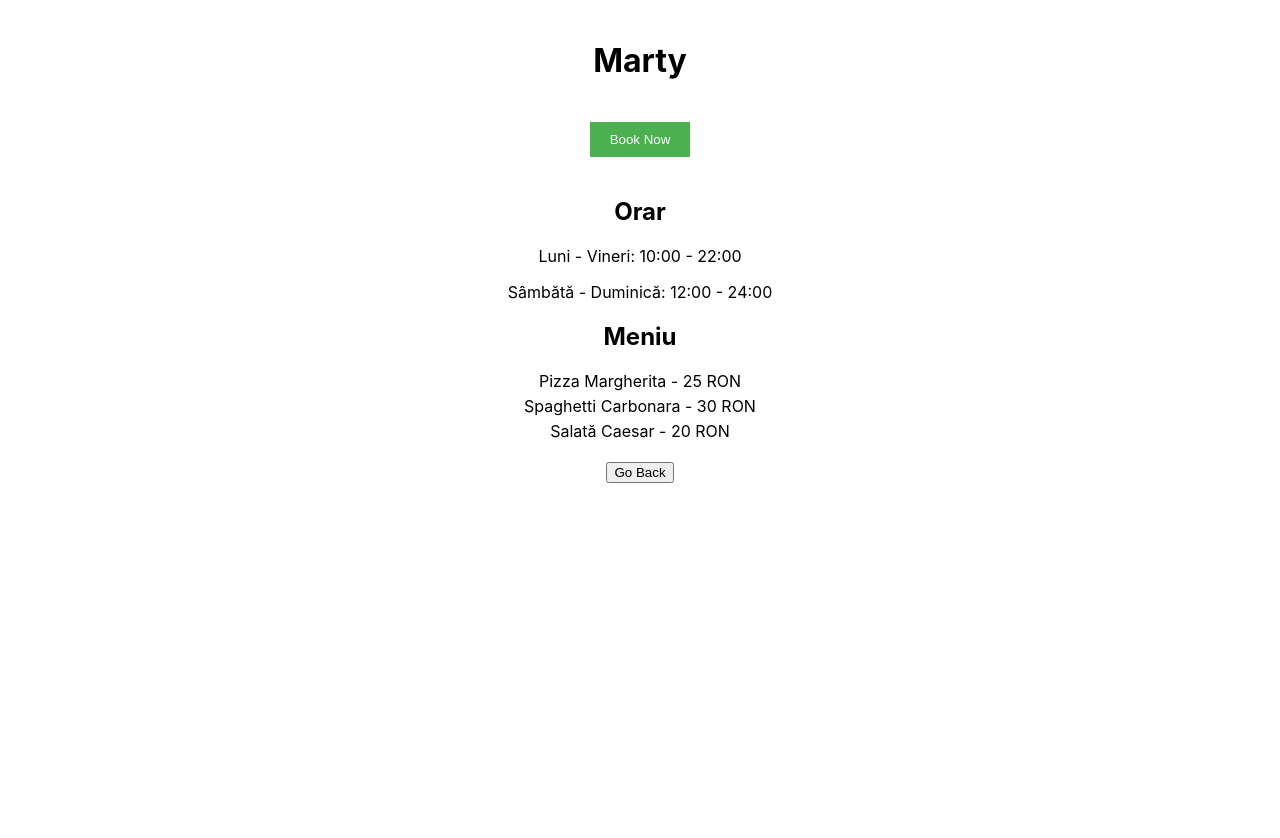
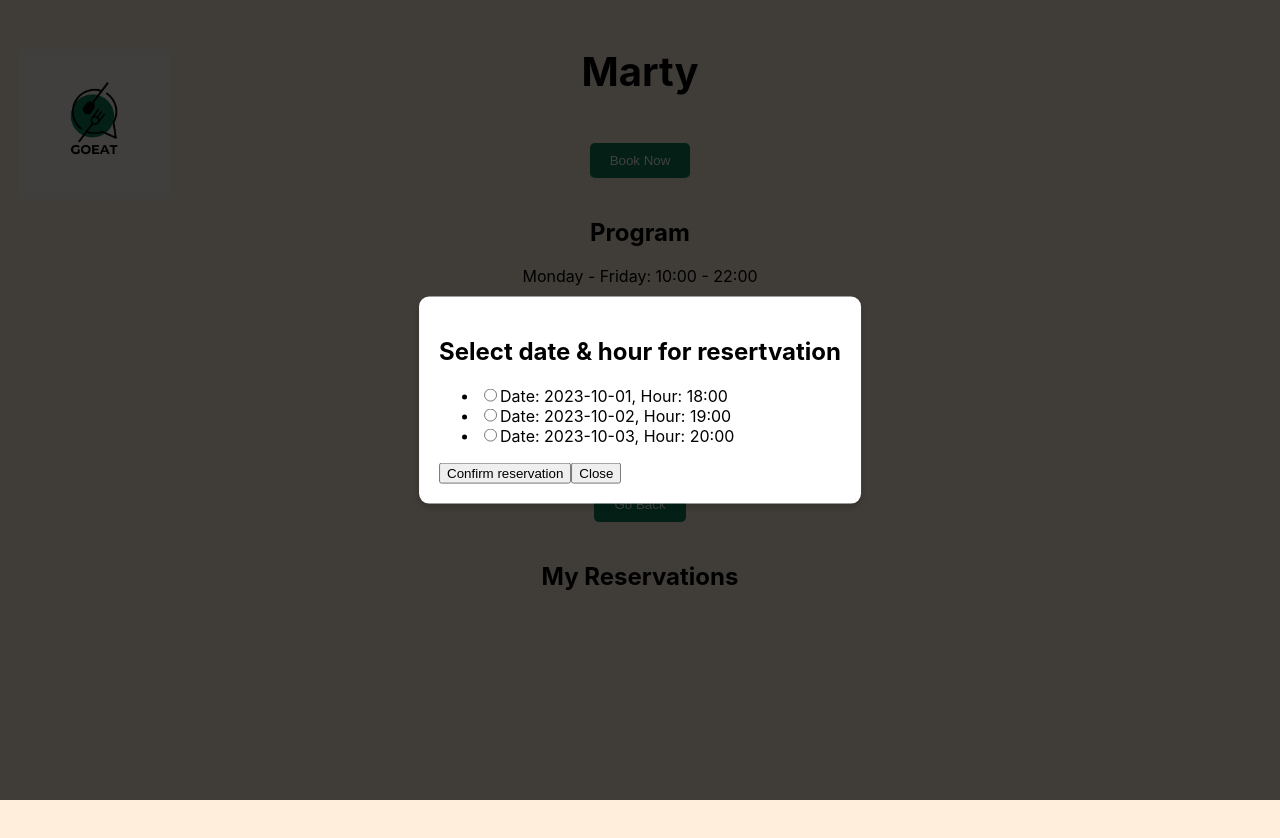
Before and after one commit to andreirosca12/GoEat, a React (Create React App) app: page /restaurant in a window 1280 px wide. Both pictures are taken after a click on the button "Book Now". Before the commit the page ends 800 px from the top, so only its background shows below. Built offline with nearby package versions, Linux system fonts and the light colour scheme.

Commit message:
RP-logo+ booknow pop up+ list with resrvations +delete reservation + right colors

```diff
--- a/package.json
+++ b/package.json
@@ -8,6 +8,7 @@
     "@testing-library/user-event": "^13.5.0",
     "react": "^18.3.1",
     "react-dom": "^18.3.1",
+    "react-modal": "^3.16.1",
     "react-router-dom": "^6.28.0",
     "react-scripts": "^5.0.1",
     "web-vitals": "^2.1.4"
--- a/src/mainPageBody.css
+++ b/src/mainPageBody.css
@@ -21,7 +21,7 @@
 .go-to-restaurant {
   margin-top: 20px;
   padding: 10px 20px;
-  background-color: #4CAF50;
+  background-color: #0C7C59;
   color: white;
   border: none;
   cursor: pointer;
--- a/src/restaurantPage.css
+++ b/src/restaurantPage.css
@@ -1,26 +1,83 @@
 .restaurant-page {
   text-align: center;
   padding: 20px;
+  background-color: #FFEEDB !important;
+  justify-content: center;
+  align-items: center;
+  height: 100vh;
+  position: relative; /* Adaugă poziționare relativă pentru a putea poziționa logo-ul */
 }
 
-.booking-button {
-  background-color: #4CAF50;
+.restaurant-page .logo {
+  position: absolute;
+  top: 49px;
+  left: 19px;
+  width: 150px; /* Setează dimensiunea logo-ului */
+  height: auto;
+}
+
+.restaurant-page h1 {
+  font-size: 2.5em; /* Mărește dimensiunea textului */
+  font-weight: bold; /* Opțional: îngroașă textul */
+}
+
+.booking-button, .back-button {
+  background-color: #0C7C59;
   color: white;
   padding: 10px 20px;
   border: none;
   cursor: pointer;
   margin: 20px 0;
+  border-radius: 5px; /* Adaugă colțuri rotunjite */
 }
 
-.schedule, .menu {
-  margin: 20px 0;
+.modal {
+  position: absolute;
+  top: 50%;
+  left: 50%;
+  right: auto;
+  bottom: auto;
+  margin-right: -50%;
+  transform: translate(-50%, -50%);
+  background: white;
+  padding: 20px;
+  border-radius: 10px;
+  box-shadow: 0 4px 8px rgba(0, 0, 0, 0.2);
+}
+
+.overlay {
+  position: fixed;
+  top: 0;
+  left: 0;
+  right: 0;
+  bottom: 0;
+  background-color: rgba(0, 0, 0, 0.75);
 }
 
 .menu ul {
+  list-style-type: none; /* Elimină punctele din stânga elementelor din meniu */
+  padding: 0;
+}
+
+.reservations {
+  margin-top: 20px;
+}
+
+.reservations ul {
   list-style-type: none;
   padding: 0;
 }
 
-.menu li {
+.reservations li {
   margin: 5px 0;
 }
+
+.reservations button {
+  margin-left: 10px;
+  background-color: #ff4d4d;
+  color: white;
+  border: none;
+  padding: 5px 10px;
+  cursor: pointer;
+  border-radius: 3px;
+}
--- a/src/restaurantPage.js
+++ b/src/restaurantPage.js
@@ -1,28 +1,121 @@
-import React from 'react';
+import React, { useState } from 'react';
 import { useNavigate } from 'react-router-dom';
+import Modal from 'react-modal';
 import './restaurantPage.css';
+import logo from './assets/GoeatLogo.png'; // Importă imaginea logo-ului
+
+Modal.setAppElement('#root'); // Setează elementul principal al aplicației pentru accesibilitate
 
 function RestaurantPage() {
   const navigate = useNavigate();
+  const [modalIsOpen, setModalIsOpen] = useState(false);
+  const [selectedDate, setSelectedDate] = useState('');
+  const [reservations, setReservations] = useState([]);
+
+  const openModal = () => {
+    setModalIsOpen(true);
+  };
+
+  const closeModal = () => {
+    setModalIsOpen(false);
+  };
+
+  const handleDateChange = (event) => {
+    setSelectedDate(event.target.value);
+  };
+
+  const handleReservation = () => {
+    if (selectedDate) {
+      setReservations([...reservations, selectedDate]);
+      setSelectedDate('');
+      closeModal();
+    }
+  };
+
+  const handleDeleteReservation = (index) => {
+    const newReservations = reservations.filter((_, i) => i !== index);
+    setReservations(newReservations);
+  };
 
   return (
     <div className="restaurant-page">
+      <img src={logo} alt="Logo" className="logo" /> {/* Adaugă imaginea logo-ului */}
       <h1>Marty</h1>
-      <button className="booking-button">Book Now</button>
+      <button className="booking-button" onClick={openModal}>Book Now</button>
       <div className="schedule">
-        <h2>Orar</h2>
-        <p>Luni - Vineri: 10:00 - 22:00</p>
-        <p>Sâmbătă - Duminică: 12:00 - 24:00</p>
+        <h2>Program</h2>
+        <p>Monday - Friday: 10:00 - 22:00</p>
+        <p>Saturday - Sunday: 12:00 - 24:00</p>
       </div>
       <div className="menu">
-        <h2>Meniu</h2>
+        <h2>Menu</h2>
         <ul>
           <li>Pizza Margherita - 25 RON</li>
           <li>Spaghetti Carbonara - 30 RON</li>
-          <li>Salată Caesar - 20 RON</li>
+          <li>Caesar Salad - 20 RON</li>
         </ul>
       </div>
       <button className="back-button" onClick={() => navigate('/')}>Go Back</button>
+
+      <Modal
+        isOpen={modalIsOpen}
+        onRequestClose={closeModal}
+        contentLabel="Booking Modal"
+        className="modal"
+        overlayClassName="overlay"
+      >
+        <h2>Select  date & hour for resertvation</h2>
+        <ul>
+          <li>
+            <label>
+              <input
+                type="radio"
+                value="2023-10-01 18:00"
+                checked={selectedDate === '2023-10-01 18:00'}
+                onChange={handleDateChange}
+              />
+              Date: 2023-10-01, Hour: 18:00
+            </label>
+          </li>
+          <li>
+            <label>
+              <input
+                type="radio"
+                value="2023-10-02 19:00"
+                checked={selectedDate === '2023-10-02 19:00'}
+                onChange={handleDateChange}
+              />
+              Date: 2023-10-02, Hour: 19:00
+            </label>
+          </li>
+          <li>
+            <label>
+              <input
+                type="radio"
+                value="2023-10-03 20:00"
+                checked={selectedDate === '2023-10-03 20:00'}
+                onChange={handleDateChange}
+              />
+              Date: 2023-10-03, Hour: 20:00
+            </label>
+          </li>
+          {/* Adaugă mai multe date și ore disponibile */}
+        </ul>
+        <button onClick={handleReservation}>Confirm reservation</button>
+        <button onClick={closeModal}>Close</button>
+      </Modal>
+
+      <div className="reservations">
+        <h2>My Reservations</h2>
+        <ul>
+          {reservations.map((reservation, index) => (
+            <li key={index}>
+              {reservation}
+              <button onClick={() => handleDeleteReservation(index)}>Delete</button>
+            </li>
+          ))}
+        </ul>
+      </div>
     </div>
   );
 }
```
Also changed, not shown: src/assets/GoeatLogo.png (added), 1 other file (tests, documents, lock files or other folders).
